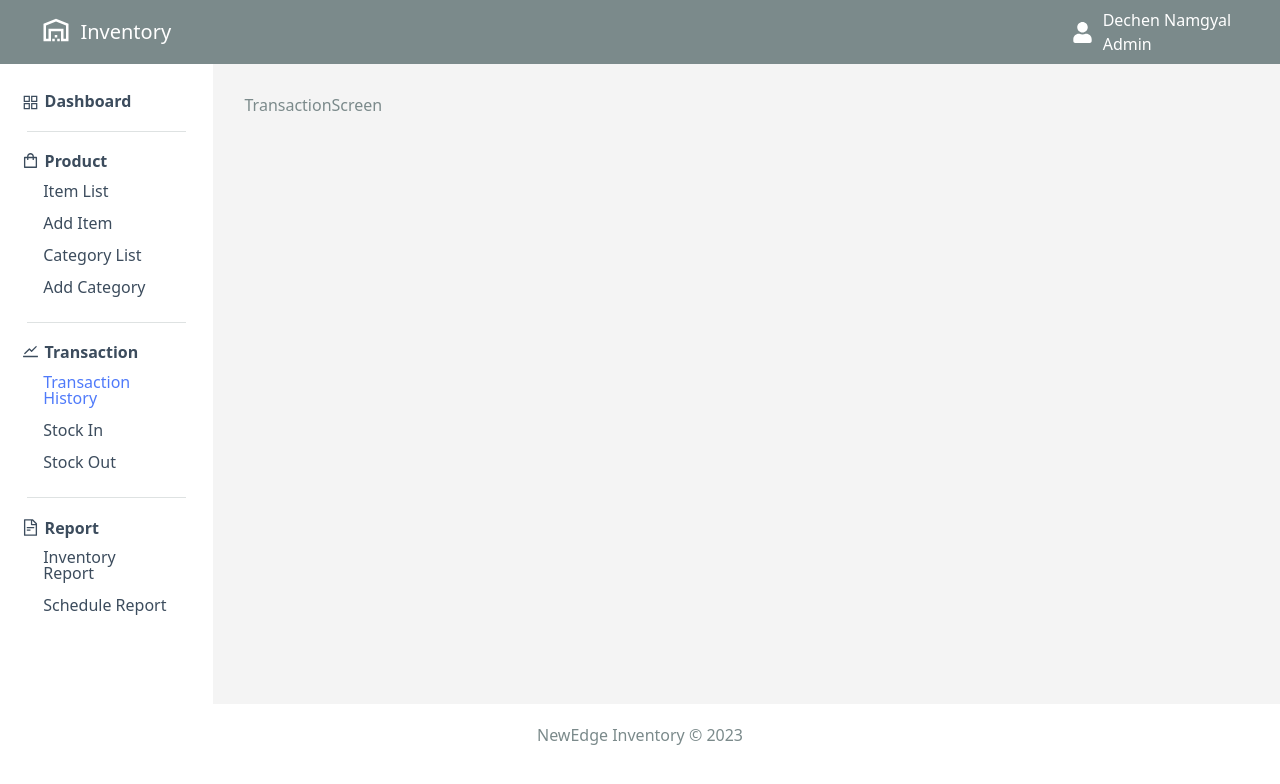
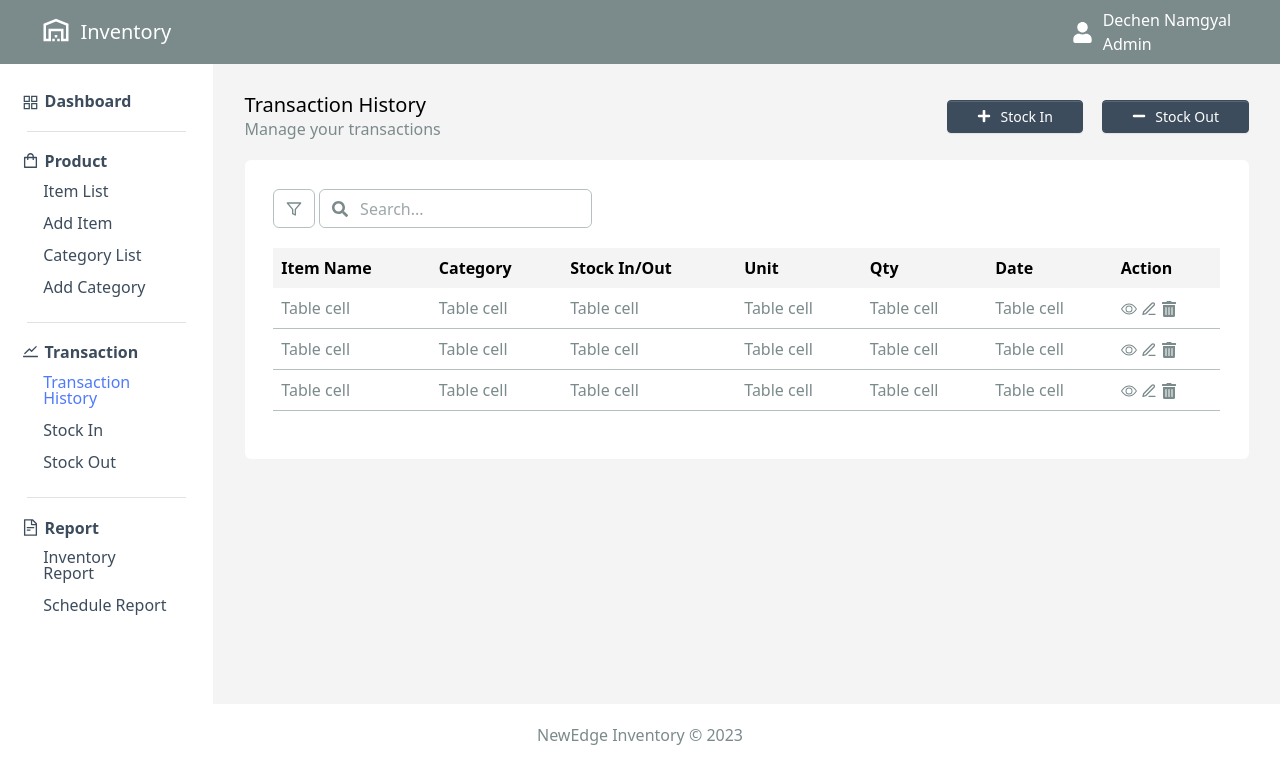
Before and after one commit to dnamgyal00/NewEdge-Inventory, a React (Vite) app in the folder frontend/: page /transactions-history in a window 1280 px wide. Shown: the top 784 px of the page. Built offline with nearby package versions, Linux system fonts and the light colour scheme.

Commit message:
Complete transaction group changes

```diff
--- a/frontend/src/screens/AddItemScreen.jsx
+++ b/frontend/src/screens/AddItemScreen.jsx
@@ -31,7 +31,7 @@ const AddItemScreen = () => {
 
             <Form.Group as={Col} controlId="formGridUnitPrice">
               <Form.Label>Unit Price</Form.Label>
-              <Form.Control type="number" />
+              <Form.Control type="text" />
             </Form.Group>
           </Row>
           <Row>
--- a/frontend/src/screens/StockInScreen.jsx
+++ b/frontend/src/screens/StockInScreen.jsx
@@ -1,9 +1,73 @@
-import React from 'react'
+import React from "react";
+import Form from "react-bootstrap/Form";
+import { Row, Col, Button } from "react-bootstrap";
 
 const StockInScreen = () => {
   return (
-    <div>StockInScreen</div>
-  )
-}
+    <div className="col-sm-12 col-xl-6 w-100">
+      <h5 className="mb-0 text-black">Stock In </h5>
+      <p className="mb-3">Manage stock in </p>
+      <div className="bg-white rounded p-4 ">
+        <Form>
+          <Row className="mb-3 text-black">
+            <Form.Group as={Col} controlId="formGridItemName">
+              <Form.Label>Item Name</Form.Label>
+              <Form.Control />
+            </Form.Group>
 
-export default StockInScreen
+            <Form.Group as={Col} controlId="formGridChooseCategory">
+              <Form.Label>Category</Form.Label>
+              <Form.Select defaultValue="Choose...">
+                <option>Choose...</option>
+                <option>...</option>
+              </Form.Select>
+            </Form.Group>
+          </Row>
+          <Row className="mb-3 text-black">
+            <Form.Group as={Col} controlId="formGridBrand">
+              <Form.Label>Brand</Form.Label>
+              <Form.Select defaultValue="Choose...">
+                <option>Choose...</option>
+                <option>...</option>
+              </Form.Select>
+            </Form.Group>
+            <Form.Group as={Col} controlId="formGridDate">
+              <Form.Label>Date</Form.Label>
+              <Form.Control type="date" />
+            </Form.Group>
+          </Row>
+          <Row className="mb-3 text-black">
+            <Form.Group as={Col} controlId="formGridUnit">
+              <Form.Label>Unit</Form.Label>
+              <Form.Control type="text" />
+            </Form.Group>
+
+            <Form.Group as={Col} controlId="formGridUnitPrice">
+              <Form.Label>Unit Price</Form.Label>
+              <Form.Control type="text" />
+            </Form.Group>
+          </Row>
+          <Row className="mb-3 text-black">
+            <Form.Group as={Col} controlId="formGridUnit">
+              <Form.Label>Quantity</Form.Label>
+              <Form.Control type="number" />
+            </Form.Group>
+
+            <Form.Group as={Col} controlId="formGridUnitPrice">
+              <Form.Label>Total Price</Form.Label>
+              <Form.Control type="text" />
+            </Form.Group>
+          </Row>
+          <Button variant="primary" type="submit">
+            Confirm
+          </Button>{" "}
+          <Button variant="danger" type="submit" className="text-white">
+            Cancel
+          </Button>
+        </Form>
+      </div>
+    </div>
+  );
+};
+
+export default StockInScreen;
--- a/frontend/src/screens/StockOutScreen.jsx
+++ b/frontend/src/screens/StockOutScreen.jsx
@@ -1,9 +1,88 @@
-import React from 'react'
+import React from "react";
+import Form from "react-bootstrap/Form";
+import { Row, Col, Button } from "react-bootstrap";
 
 function StockOutScreen() {
   return (
-    <div>StockOutScreen</div>
-  )
+    <div className="col-sm-12 col-xl-6 w-100">
+      <h5 className="mb-0 text-black">Stock Out</h5>
+      <p className="mb-3">Manage stock out </p>
+      <div className="bg-white rounded p-4 ">
+        <Form>
+          <Row className="mb-3 text-black">
+            <Form.Group as={Col} controlId="formGridItemName">
+              <Form.Label>Item Name</Form.Label>
+              <Form.Control />
+            </Form.Group>
+
+            <Form.Group as={Col} controlId="formGridChooseCategory">
+              <Form.Label>Category</Form.Label>
+              <Form.Select defaultValue="Choose...">
+                <option>Choose...</option>
+                <option>...</option>
+              </Form.Select>
+            </Form.Group>
+          </Row>
+          <Row className="mb-3 text-black">
+            <Form.Group as={Col} controlId="formGridBrand">
+              <Form.Label>Brand</Form.Label>
+              <Form.Select defaultValue="Choose...">
+                <option>Choose...</option>
+                <option>...</option>
+              </Form.Select>
+            </Form.Group>
+            <Form.Group as={Col} controlId="formGridDate">
+              <Form.Label>Date</Form.Label>
+              <Form.Control type="date" />
+            </Form.Group>
+          </Row>
+          <Row className="mb-3 text-black">
+            <Form.Group as={Col} controlId="formGridUnit">
+              <Form.Label>Unit</Form.Label>
+              <Form.Control type="text" />
+            </Form.Group>
+
+            <Form.Group as={Col} controlId="formGridUnitPrice">
+              <Form.Label>Unit Price</Form.Label>
+              <Form.Control type="text" />
+            </Form.Group>
+          </Row>
+          <Row className="mb-3 text-black">
+            <Form.Group as={Col} controlId="formGridUnit">
+              <Form.Label>Quantity</Form.Label>
+              <Form.Control type="number" />
+            </Form.Group>
+
+            <Form.Group as={Col} controlId="formGridUnitPrice">
+              <Form.Label>Total Price</Form.Label>
+              <Form.Control type="text" />
+            </Form.Group>
+          </Row>
+          <Row className="mb-3 text-black">
+            <Col sm={6}>
+              <Form.Group controlId="formGridBrand">
+                <Form.Label>Stock out type</Form.Label>
+                <Form.Select>
+                  <option disabled selected>
+                    Choose...
+                  </option>
+                  <option>Sales</option>
+                  <option>Issues</option>
+                  <option>Damaged</option>
+                </Form.Select>
+              </Form.Group>
+            </Col>
+          </Row>
+          <Button variant="primary" type="submit">
+            Confirm
+          </Button>{" "}
+          <Button variant="danger" type="submit" className="text-white">
+            Cancel
+          </Button>
+        </Form>
+      </div>
+    </div>
+  );
 }
 
-export default StockOutScreen
+export default StockOutScreen;
--- a/frontend/src/screens/TransactionScreen.jsx
+++ b/frontend/src/screens/TransactionScreen.jsx
@@ -1,9 +1,110 @@
-import React from 'react'
+import React from "react";
+import Button from "react-bootstrap/Button";
+import Table from "react-bootstrap/Table";
+import { FaPlus, FaMinus, FaSearch, FaTrashAlt } from "react-icons/fa";
+import { FiFilter, FiEdit3 } from "react-icons/fi";
+import { MdOutlineComputer } from "react-icons/md";
+import { LinkContainer } from "react-router-bootstrap";
+import { BsEye } from "react-icons/bs";
 
 const TransactionScreen = () => {
   return (
-    <div>TransactionScreen</div>
-  )
-}
+    <div className="col-sm-12 col-xl-6 w-100">
+      <div className="d-flex justify-content-between align-items-center mb-3">
+        <div>
+          <h5 className="text-black mb-0"> Transaction History</h5>
+          Manage your transactions
+        </div>
+        <div className="">
+          <LinkContainer to="/stock-in">
+            <Button variant="primary" size="sm" className="px-4 py-1 me-3">
+              {" "}
+              <FaPlus className="me-2 mb-1" />
+              Stock In
+            </Button>
+          </LinkContainer>
+          <LinkContainer to="/stock-out">
+            <Button variant="primary" size="sm" className="px-4 py-1">
+              {" "}
+              <FaMinus className="me-2 mb-1" />
+              Stock Out
+            </Button>
+          </LinkContainer>
+        </div>
+      </div>
 
-export default TransactionScreen
+      <div className="bg-white rounded p-4">
+        <div className="input-group d-flex mb-3">
+          <div className="input-group-prepend me-1">
+            <span className="input-group-text bg-white border-1">
+              <FiFilter />{" "}
+            </span>
+          </div>
+
+          {/* Search Bar */}
+          <div className="border border-solid d-flex py-0 rounded">
+            <span className="input-group-text bg-white border-0">
+              <FaSearch />
+            </span>
+            <input
+              type="text"
+              placeholder="Search..."
+              className="form-control border-0 px-0 py-0"
+              style={{ boxShadow: "none" }}
+            />
+          </div>
+        </div>
+        <Table responsive="sm">
+          <thead className="bg-light">
+            <tr>
+              <th className="text-black border-0">Item Name</th>
+              <th className="text-black border-0">Category</th>
+              <th className="text-black border-0">Stock In/Out</th>
+              <th className="text-black border-0">Unit</th>
+              <th className="text-black border-0">Qty</th>
+              <th className="text-black border-0">Date</th>
+              <th className="text-black border-0">Action</th>
+            </tr>
+          </thead>
+          <tbody>
+            <tr>
+              <td>Table cell</td>
+              <td>Table cell</td>
+              <td>Table cell</td>
+              <td>Table cell</td>
+              <td>Table cell</td>
+              <td>Table cell</td>
+              <td>
+                <BsEye /> <FiEdit3 /> <FaTrashAlt />
+              </td>
+            </tr>
+            <tr>
+              <td> Table cell</td>
+              <td>Table cell</td>
+              <td>Table cell</td>
+              <td>Table cell</td>
+              <td>Table cell</td>
+              <td>Table cell</td>
+              <td>
+                <BsEye /> <FiEdit3 /> <FaTrashAlt />
+              </td>
+            </tr>
+            <tr>
+              <td>Table cell</td>
+              <td>Table cell</td>
+              <td>Table cell</td>
+              <td>Table cell</td>
+              <td>Table cell</td>
+              <td>Table cell</td>
+              <td>
+                <BsEye /> <FiEdit3 /> <FaTrashAlt />
+              </td>
+            </tr>
+          </tbody>
+        </Table>
+      </div>
+    </div>
+  );
+};
+
+export default TransactionScreen;
```
